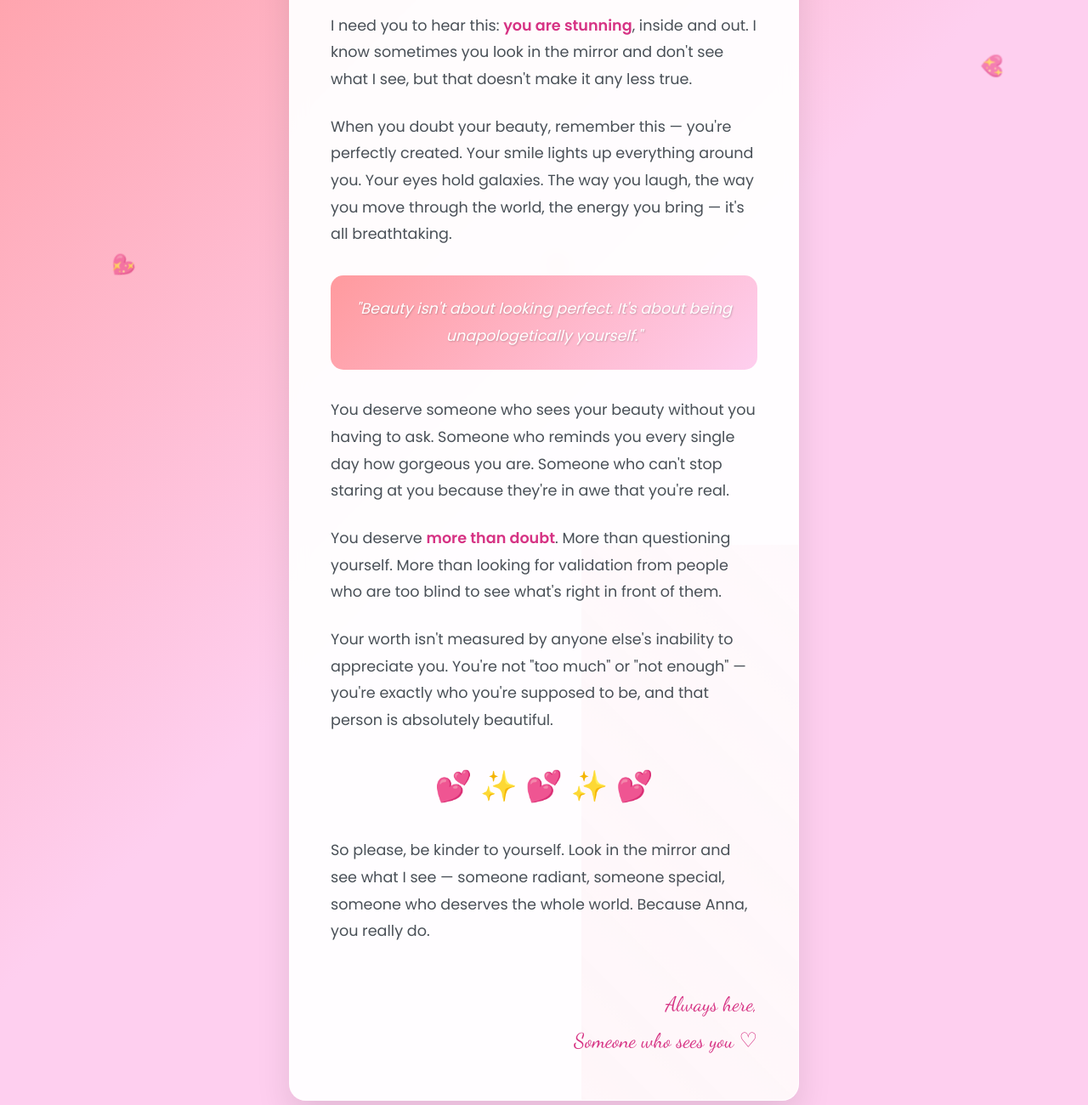
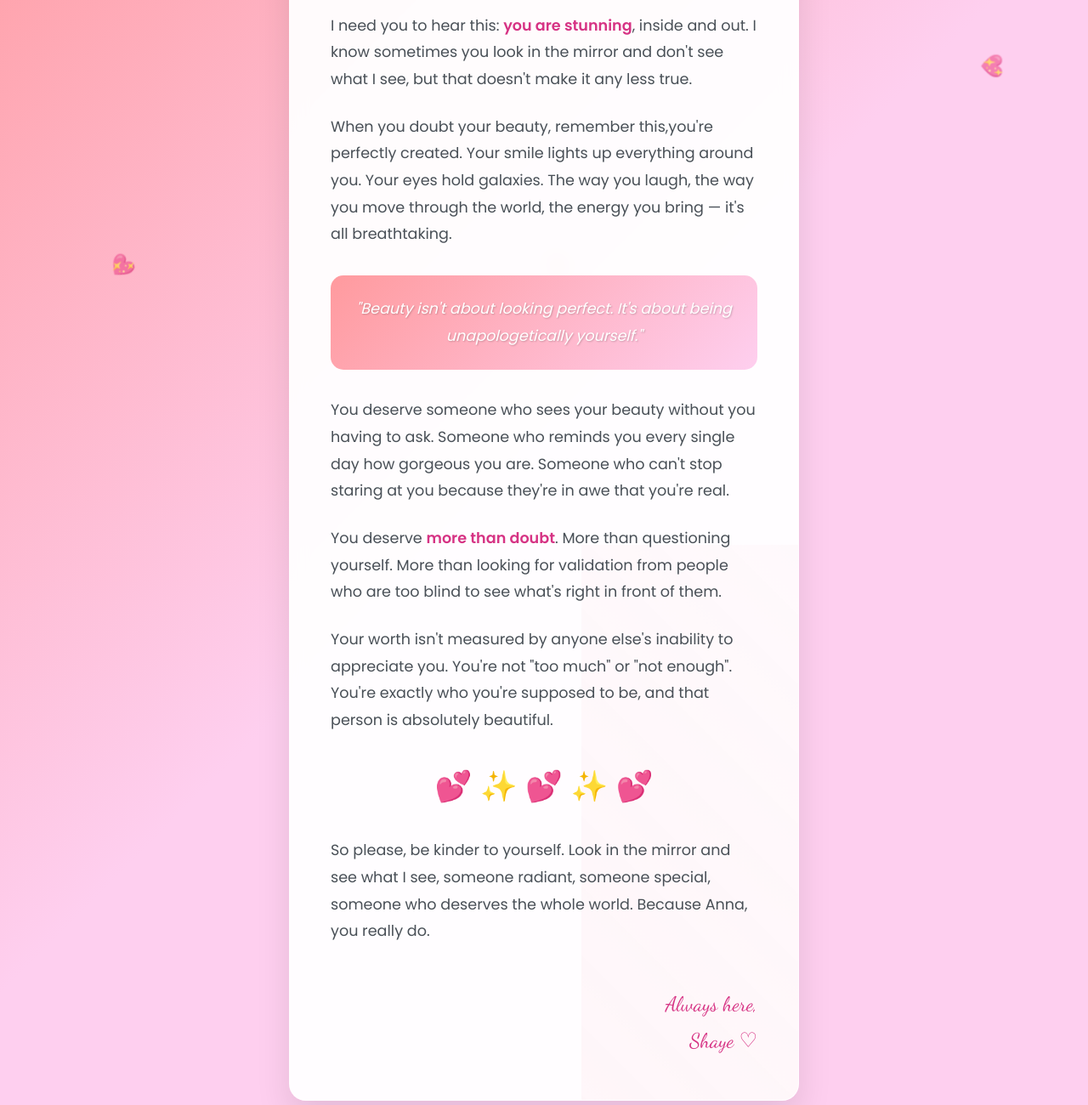
Before and after one commit to tutsTV/for-anna-, a plain HTML site: page index.html in a window 1280 px wide. Shown: the part 300-1600 px from the top of the page at 85% size. Drawn offline with Linux system fonts and the light colour scheme.

Commit message:
Update index.html

```diff
--- a/index.html
+++ b/index.html
@@ -217,7 +217,7 @@
         </p>
 
         <p class="message-paragraph">
-          When you doubt your beauty, remember this — you're perfectly created. Your smile lights up everything around you. Your eyes hold galaxies. The way you laugh, the way you move through the world, the energy you bring — it's all breathtaking.
+          When you doubt your beauty, remember this,you're perfectly created. Your smile lights up everything around you. Your eyes hold galaxies. The way you laugh, the way you move through the world, the energy you bring — it's all breathtaking.
         </p>
 
         <div class="empowerment-quote">
@@ -233,7 +233,7 @@
         </p>
 
         <p class="message-paragraph">
-          Your worth isn't measured by anyone else's inability to appreciate you. You're not "too much" or "not enough" — you're exactly who you're supposed to be, and that person is absolutely beautiful.
+          Your worth isn't measured by anyone else's inability to appreciate you. You're not "too much" or "not enough". You're exactly who you're supposed to be, and that person is absolutely beautiful.
         </p>
 
         <div class="decorative-hearts">
@@ -241,12 +241,12 @@
         </div>
 
         <p class="message-paragraph">
-          So please, be kinder to yourself. Look in the mirror and see what I see — someone radiant, someone special, someone who deserves the whole world. Because Anna, you really do.
+          So please, be kinder to yourself. Look in the mirror and see what I see, someone radiant, someone special, someone who deserves the whole world. Because Anna, you really do.
         </p>
 
         <div class="signature">
           Always here,<br>
-          Someone who sees you ♡
+          Shaye ♡
         </div>
       </div>
     </div>
```
